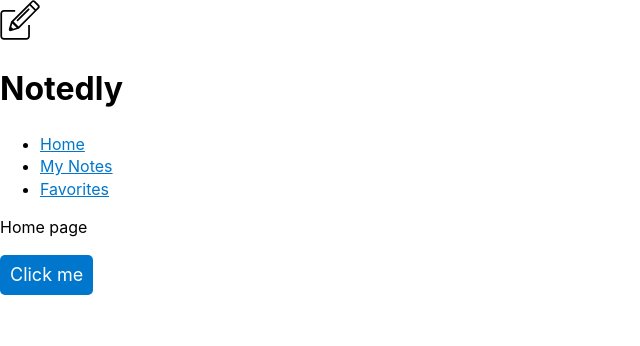
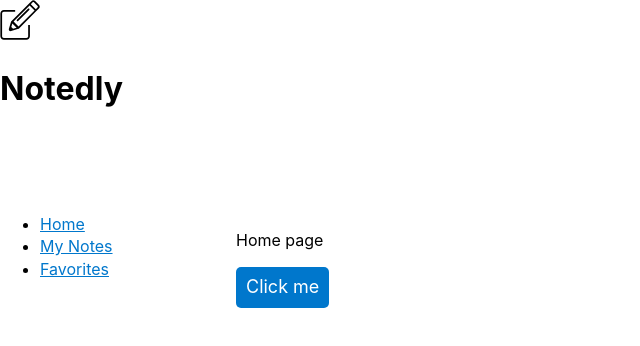
Before and after one commit to Aemulatio/book_javascript_development, a React (Vite) app in the folder web/: page / in a window 1280 px wide. Shown: the top 346 px of the page, without its empty margins (0-640 px from the left). Built offline with nearby package versions, Linux system fonts and the light colour scheme.

Commit message:
Стили для обертки и мейна

```diff
--- a/web/src/components/Layout.js
+++ b/web/src/components/Layout.js
@@ -1,18 +1,47 @@
 import React from "react";
+import styled from "styled-components"
 
 import Header from "./Header";
 import Navigation from "./Navigation";
 
+const Wrapper = styled.div`
+  @media (min-width: 700px) {
+    display: flex;
+    top: 64px;
+    position: relative;
+    height: calc(100% - 64px);
+    width: 100%;
+    flex: auto;
+    flex-direction: column;
+  }
+`;
+
+const Main = styled.main`
+  position: fixed;
+  height: calc(100% - 185px);
+  width: 100%;
+  padding: 1em;
+  overflow-y: scroll;
+  @media (min-width: 700px) {
+    flex: 1;
+    margin-left: 220px;
+    height: calc(100% - 64px);
+    width: calc(100% - 220px);
+  }
+
+`;
+
+
 const Layout = ({children}) => {
-  return(
-    <>
-      <Header/>
-      <div className="wrapper">
-        <Navigation/>
-        <main>{children}</main>
-      </div>
-    </>
-  )
+    return (
+        <>
+            <Header/>
+            <Wrapper>
+                <Navigation/>
+                <Main>{children}</Main>
+            </Wrapper>
+        </>
+    )
 }
 
 export default Layout
```
